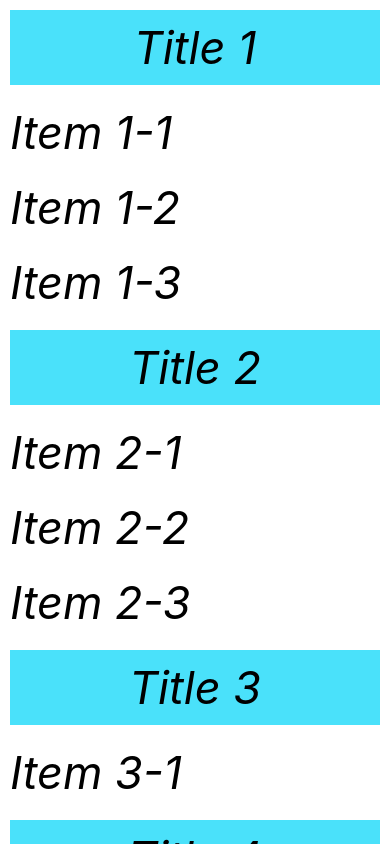
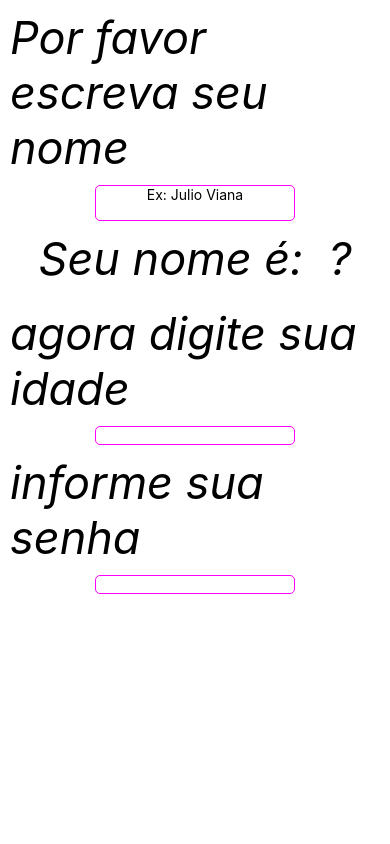
Before and after one commit to JulioVianaDev/expo-project, a React Native app: screen / in a window 390 px wide. Built offline with nearby package versions, Linux system fonts and the light colour scheme.

Commit message:
teclados

```diff
--- a/App.js
+++ b/App.js
@@ -8,9 +8,10 @@
   FlatList,
   SectionList,
 } from 'react-native';
+import { TextInput } from 'react-native';
 
 const App = () => {
-
+  const [name, setName] = useState('');
   const [Items, setItems] = useState([
     { name: 'Item 1' },
     { name: 'Item 2' },
@@ -51,18 +52,46 @@
   }
 
   return (
-    <SectionList
-      keyExtractor={(item, index) => index.toString()}
-      sections={DATA}
-      renderItem={({ item }) => (
-        <Text style={styles.text}>{item}</Text>
-      )}
-      renderSectionHeader={({section})=>(
-        <View style={styles.item}>
-          <Text style={styles.text}>{section.title}</Text>
-        </View>
-      )}
-    />
+
+    <View style={styles.body}>
+      <Text style={styles.text}>
+        Por favor escreva seu nome
+      </Text>
+      <TextInput style={styles.input}
+      multiline
+        placeholder='Ex: Julio Viana'
+        onChangeText={(value)=>setName(value)}
+        maxLength={20}
+      />
+      <Text style={styles.text}>
+          Seu nome é: {name} ?
+      </Text>
+      <Text style={styles.text}>
+          agora digite sua idade
+      </Text>
+      <TextInput style={styles.input}
+        keyboardType='numeric'
+        editable={false}
+      />
+      <Text style={styles.text}>
+          informe sua senha
+      </Text>
+      <TextInput style={styles.input}
+        secureTextEntry
+      />
+    </View>
+    // <SectionList
+    //   keyExtractor={(item, index) => index.toString()}
+    //   sections={DATA}
+    //   renderItem={({ item }) => (
+    //     <Text style={styles.text}>{item}</Text>
+    //   )}
+    //   renderSectionHeader={({section})=>(
+    //     <View style={styles.item}>
+    //       <Text style={styles.text}>{section.title}</Text>
+    //     </View>
+    //   )}
+    // />
     // <FlatList
     //horizontal
     // inverted
@@ -110,6 +139,15 @@
     flex: 1,
     flexDirection: 'column',
     backgroundColor: '#ffffff',
+    alignItems:'center',
+  },
+  input:{
+    width: 200,
+    borderWidth: 1,
+    borderColor:'#ff00ff',
+    borderRadius: 5,
+    textAlign: 'center',
+    fontSize: 14,
   },
   item: {
     margin: 10,
```
